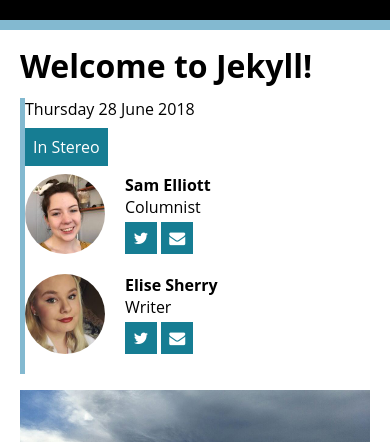
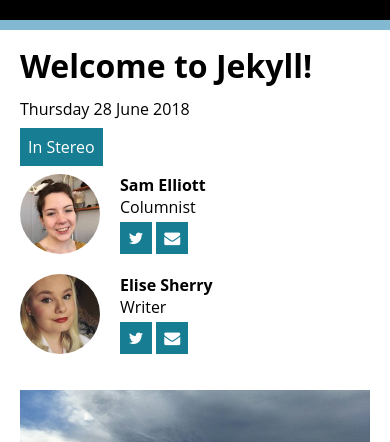
Before and after one commit to experimenthouse/OPMagazine, a Jekyll site: the page built from _posts/2018-06-28-welcome-to-jekyll.markdown, in a window 390 px wide. Shown: the part 151-593 px from the top of the page. Built offline with Jekyll 4.4.1, drawn with Linux system fonts in a browser that asks for light colours; nearby versions of some CDN libraries.

Commit message:
Remove unnecessary border

```diff
--- a/_sass/layout.scss
+++ b/_sass/layout.scss
@@ -336,7 +336,7 @@ footer h3 {
 
   .article-sidebar {
     border: 0;
-    border-left: $smaller-spacing-unit solid $brand-color-light;
+    border-left: none;
     padding: 0;
     min-width: 100%;
     max-width: 100%;
```
